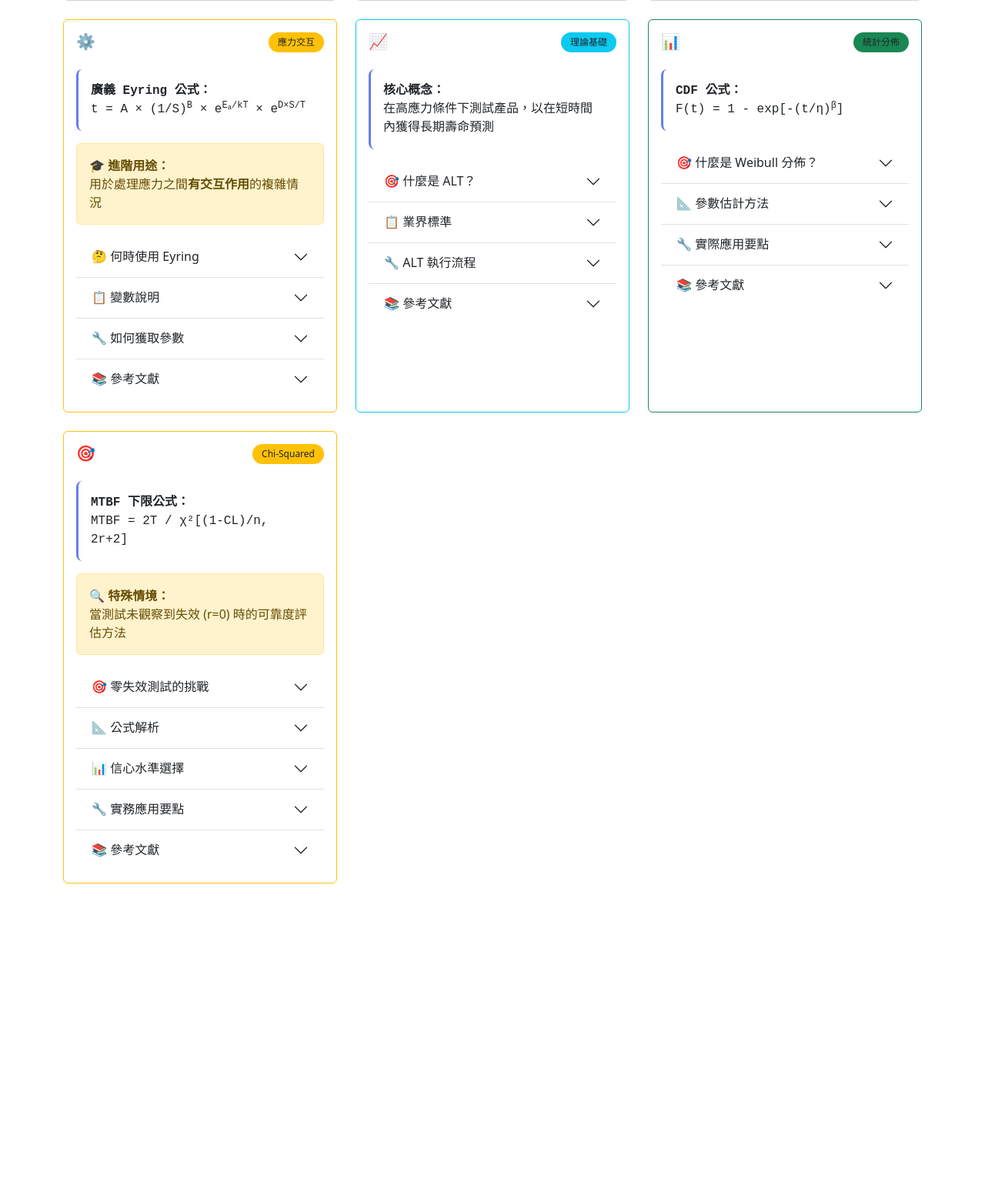
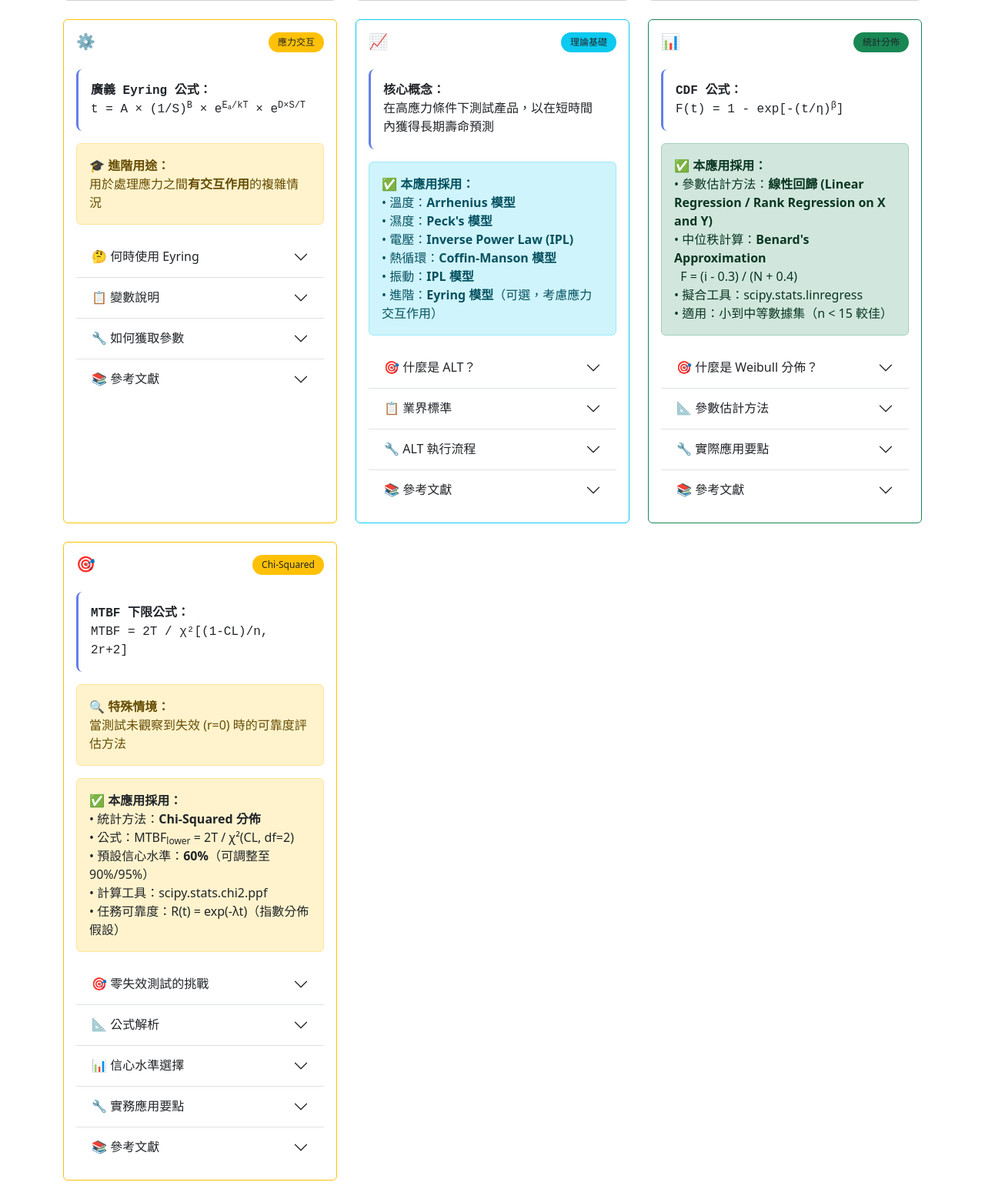
Before and after one commit to hoyoboy0726123/Reliability-Analysis-Tool, a Flask app: page /guide in a window 1280 px wide. Shown: the part 2008-3566 px from the top of the page at 77% size. Before the commit the page ends 3156 px from the top, so only its background shows below. Run offline with Flask 3, Linux system fonts and the light colour scheme.

Commit message:
docs: 標註理論指南與應用程式碼的對應關係
在三個理論指南卡片中明確標註本應用實際採用的方法：

📈 ALT 加速壽命測試卡片：
✅ 標註採用的加速模型：
- 溫度：Arrhenius 模型（公式詳細列出）
- 濕度：Peck's 模型
- 電壓：Inverse Power Law (IPL)
- 熱循環：Coffin-Manson 模型
- 振動：IPL 模型
- UV：實驗比對模型
- 化學：IPL 模型
- 輻射：TID 模型
- 進階：Eyring 模型（可選）
- 總 AF：乘法模型（假設應力獨立）

📊 Weibull 分析卡片：
✅ 標註採用的參數估計方法：
- 方法：線性回歸 (Linear Regression / Rank Regression on X and Y)
- 中位秩：Benard's Approximation [F = (i - 0.3) / (N + 0.4)]
- 工具：scipy.stats.linregress
- 適用範圍：小到中等數據集（n < 15 較佳）
- 對應程式碼：app.py line 205-279

🎯 零失效評估卡片：
✅ 標註採用的統計方法：
- 方法：Chi-Squared 分佈
- 公式：MTBF_lower = 2T / χ²(CL, df=2)
- 預設 CL：60%（可調整至 90%/95%）
- 工具：scipy.stats.chi2.ppf
- 可靠度：R(t) = exp(-λt)（指數分佈假設）
- 對應程式碼：app.py line 314-358

改進效果：
- 用戶可清楚了解理論與實作的對應關係
- 減少對「使用哪種方法」的困惑
- 提供程式碼追溯參考
- 增強文檔的實用性與專業性

🤖 Generated with [Claude Code](https://claude.com/claude-code)

Co-Authored-By: Claude Sonnet 4.5 <noreply@anthropic.com>

```diff
--- a/templates/guide.html
+++ b/templates/guide.html
@@ -1738,6 +1738,16 @@
                                 在高應力條件下測試產品，以在短時間內獲得長期壽命預測
                             </div>
 
+                            <div class="alert alert-info mb-3">
+                                <strong>✅ 本應用採用：</strong><br>
+                                • 溫度：<strong>Arrhenius 模型</strong><br>
+                                • 濕度：<strong>Peck's 模型</strong><br>
+                                • 電壓：<strong>Inverse Power Law (IPL)</strong><br>
+                                • 熱循環：<strong>Coffin-Manson 模型</strong><br>
+                                • 振動：<strong>IPL 模型</strong><br>
+                                • 進階：<strong>Eyring 模型</strong>（可選，考慮應力交互作用）
+                            </div>
+
                             <div class="accordion accordion-flush" id="altAccordion">
                                 <div class="accordion-item bg-transparent">
                                     <h2 class="accordion-header">
@@ -1757,14 +1767,43 @@
                                                 <li class="mb-2"><strong>經濟效益：</strong>在產品設計階段即可識別弱點並改進</li>
                                             </ul>
 
-                                            <h6 class="text-warning mt-3">主要應力類型</h6>
+                                            <h6 class="text-warning mt-3">主要應力類型（本應用採用的模型）</h6>
                                             <ul class="small">
-                                                <li>🌡️ <strong>溫度：</strong>最常用，基於 Arrhenius 模型</li>
-                                                <li>💧 <strong>濕度：</strong>結合溫度使用 (THB, HAST)</li>
-                                                <li>⚡ <strong>電壓：</strong>電介質崩潰、電遷移</li>
-                                                <li>🔄 <strong>熱循環：</strong>焊點疲勞、封裝應力</li>
-                                                <li>📳 <strong>振動：</strong>機械結構可靠度</li>
-                                            </ul>
+                                                <li class="mb-2">🌡️ <strong>溫度 - Arrhenius 模型：</strong><br>
+                                                AF<sub>T</sub> = exp[(E<sub>a</sub>/k) × (1/T<sub>use</sub> - 1/T<sub>alt</sub>)]
+                                                </li>
+                                                <li class="mb-2">💧 <strong>濕度 - Peck's 模型：</strong><br>
+                                                AF<sub>RH</sub> = (RH<sub>alt</sub> / RH<sub>use</sub>)<sup>n</sup><br>
+                                                結合溫度使用 (THB, HAST)
+                                                </li>
+                                                <li class="mb-2">⚡ <strong>電壓 - Inverse Power Law (IPL)：</strong><br>
+                                                AF<sub>V</sub> = (V<sub>alt</sub> / V<sub>use</sub>)<sup>β</sup><br>
+                                                適用：電介質崩潰、電遷移
+                                                </li>
+                                                <li class="mb-2">🔄 <strong>熱循環 - Coffin-Manson：</strong><br>
+                                                AF<sub>TC</sub> = (ΔT<sub>alt</sub>/ΔT<sub>use</sub>)<sup>β</sup> × (f<sub>alt</sub>/f<sub>use</sub>)<sup>α</sup><br>
+                                                適用：焊點疲勞、封裝應力
+                                                </li>
+                                                <li class="mb-2">📳 <strong>振動 - IPL 模型：</strong><br>
+                                                AF<sub>VIB</sub> = (G<sub>alt</sub> / G<sub>use</sub>)<sup>n</sup><br>
+                                                適用：機械結構可靠度
+                                                </li>
+                                                <li class="mb-2">☀️ <strong>UV - 實驗比對：</strong><br>
+                                                AF<sub>UV</sub> = t<sub>field</sub> / t<sub>accel</sub>
+                                                </li>
+                                                <li class="mb-2">🧪 <strong>化學 - IPL 模型：</strong><br>
+                                                AF<sub>Chem</sub> = (C<sub>alt</sub> / C<sub>use</sub>)<sup>n</sup>
+                                                </li>
+                                                <li class="mb-2">☢️ <strong>輻射 - TID 模型：</strong><br>
+                                                AF<sub>Rad</sub> = (D<sub>alt</sub> / D<sub>use</sub>)<sup>n</sup>
+                                                </li>
+                                            </ul>
+
+                                            <div class="formula-box mt-3">
+                                                <strong>總加速因子：</strong><br>
+                                                AF<sub>Total</sub> = AF<sub>T</sub> × AF<sub>RH</sub> × AF<sub>V</sub> × AF<sub>TC</sub> × AF<sub>VIB</sub> × ...<br>
+                                                <span class="small">（假設應力獨立；若考慮交互作用，使用 Eyring 模型）</span>
+                                            </div>
                                         </div>
                                     </div>
                                 </div>
@@ -1897,6 +1936,15 @@
                                 F(t) = 1 - exp[-(t/η)<sup>β</sup>]
                             </div>
 
+                            <div class="alert alert-success mb-3">
+                                <strong>✅ 本應用採用：</strong><br>
+                                • 參數估計方法：<strong>線性回歸 (Linear Regression / Rank Regression on X and Y)</strong><br>
+                                • 中位秩計算：<strong>Benard's Approximation</strong><br>
+                                &nbsp;&nbsp;F = (i - 0.3) / (N + 0.4)<br>
+                                • 擬合工具：scipy.stats.linregress<br>
+                                • 適用：小到中等數據集（n < 15 較佳）
+                            </div>
+
                             <div class="accordion accordion-flush" id="weibullAccordion">
                                 <div class="accordion-item bg-transparent">
                                     <h2 class="accordion-header">
@@ -2079,6 +2127,15 @@
                             <div class="alert alert-warning mb-3">
                                 <strong>🔍 特殊情境：</strong><br>
                                 當測試未觀察到失效 (r=0) 時的可靠度評估方法
+                            </div>
+
+                            <div class="alert alert-warning text-dark mb-3">
+                                <strong>✅ 本應用採用：</strong><br>
+                                • 統計方法：<strong>Chi-Squared 分佈</strong><br>
+                                • 公式：MTBF<sub>lower</sub> = 2T / χ²(CL, df=2)<br>
+                                • 預設信心水準：<strong>60%</strong>（可調整至 90%/95%）<br>
+                                • 計算工具：scipy.stats.chi2.ppf<br>
+                                • 任務可靠度：R(t) = exp(-λt)（指數分佈假設）
                             </div>
 
                             <div class="accordion accordion-flush" id="zfAccordion">
```
